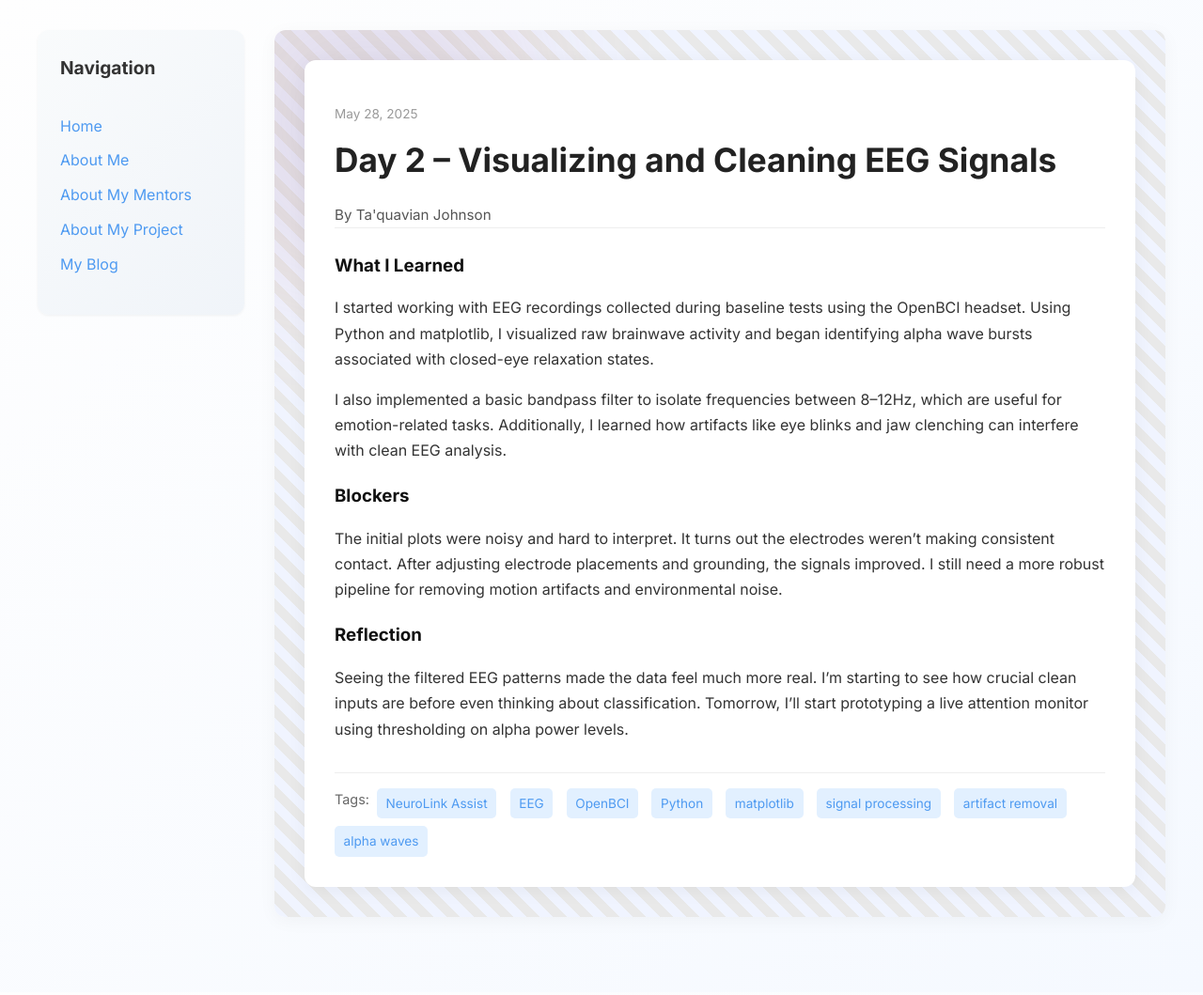
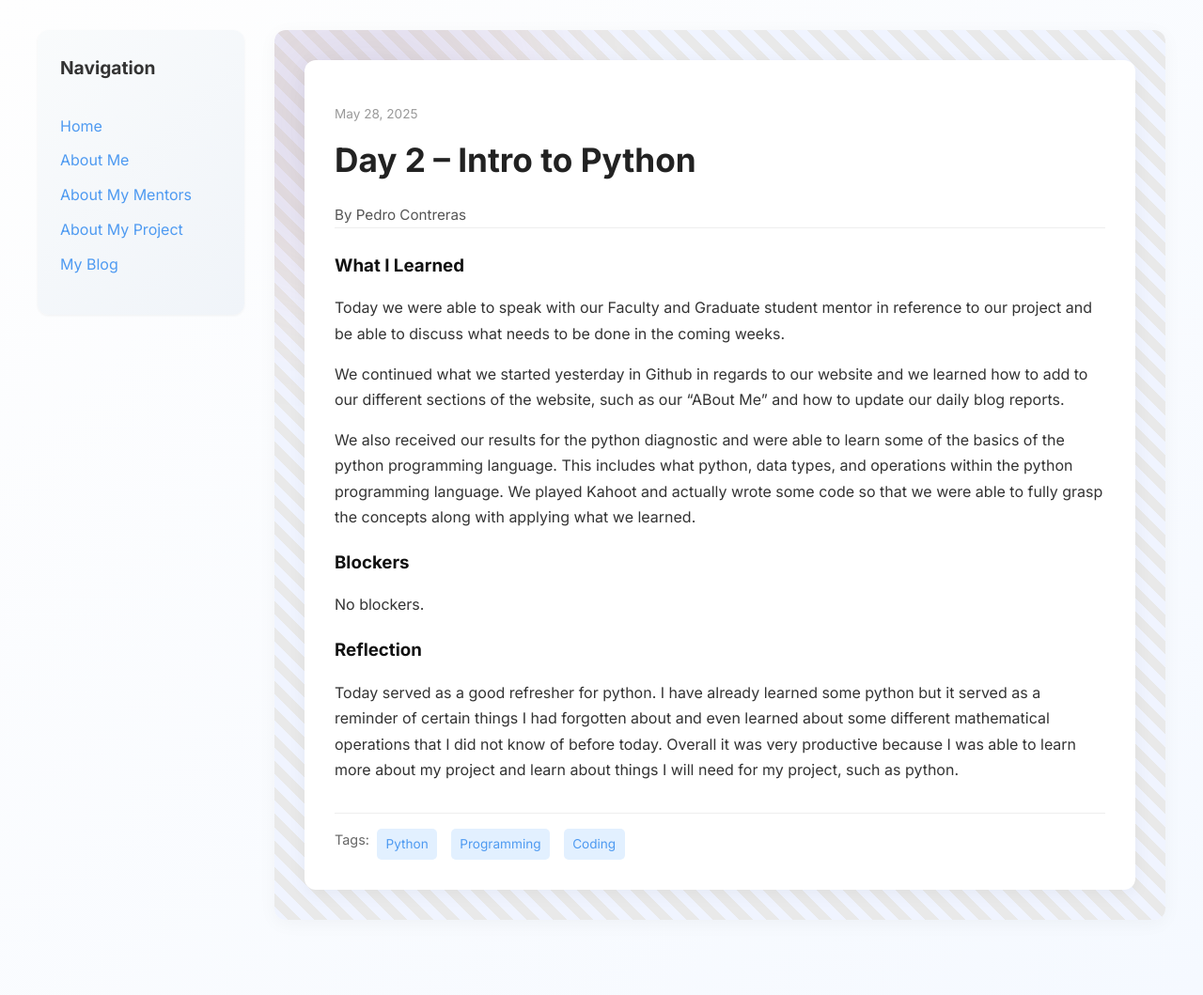
Before and after one commit to pedrocon42/pedrocon42.github.io, a Jekyll site: the page built from _posts/2025-05-28-day-2.md, in a window 1280 px wide. Shown: the whole page at 94% size. Built offline with Jekyll 4.4.1, drawn with Linux system fonts in a browser that asks for light colours.

Commit message:
Update 2025-05-28-day-2.md

```diff
--- a/_posts/2025-05-28-day-2.md
+++ b/_posts/2025-05-28-day-2.md
@@ -1,19 +1,22 @@
 ---
 layout: post
-title: "Day 2 – Visualizing and Cleaning EEG Signals"
+title: "Day 2 – Intro to Python"
 date: 2025-05-28
-author: Ta'quavian Johnson
+author: Pedro Contreras
 permalink: /day2.html
-tags: ["NeuroLink Assist", "EEG", "OpenBCI", "Python", "matplotlib", "signal processing", "artifact removal", "alpha waves"]
+tags: ["Python", "Programming", "Coding"]
 
 what_i_learned: |
-  I started working with EEG recordings collected during baseline tests using the OpenBCI headset. Using Python and matplotlib, I visualized raw brainwave activity and began identifying alpha wave bursts associated with closed-eye relaxation states.
+  Today we were able to speak with our Faculty and Graduate student mentor in reference to our project and be able to discuss what needs to be done in the coming weeks.
 
-  I also implemented a basic bandpass filter to isolate frequencies between 8–12Hz, which are useful for emotion-related tasks. Additionally, I learned how artifacts like eye blinks and jaw clenching can interfere with clean EEG analysis.
+  We continued what we started yesterday in Github in regards to our website and we learned how to add to our different sections of the website, such as our "ABout Me" and how to update our daily blog reports.
+
+  We also received our results for the python diagnostic and were able to learn some of the basics of the python programming language. This includes what python, data types, and operations within the python programming language. We played Kahoot and actually wrote some code so that we were able to fully grasp the concepts along with applying what we learned.
 
 blockers: |
-  The initial plots were noisy and hard to interpret. It turns out the electrodes weren’t making consistent contact. After adjusting electrode placements and grounding, the signals improved. I still need a more robust pipeline for removing motion artifacts and environmental noise.
+  No blockers.
 
 reflection: |
-  Seeing the filtered EEG patterns made the data feel much more real. I’m starting to see how crucial clean inputs are before even thinking about classification. Tomorrow, I’ll start prototyping a live attention monitor using thresholding on alpha power levels.
+  Today served as a good refresher for python. I have already learned some python but it served as a reminder of certain things I had forgotten about and even learned about some different mathematical operations that I did not know of before today. Overall it was very productive because I was able to learn more about my project and learn about things I will need for my project, such as python.
+
 ---
```
